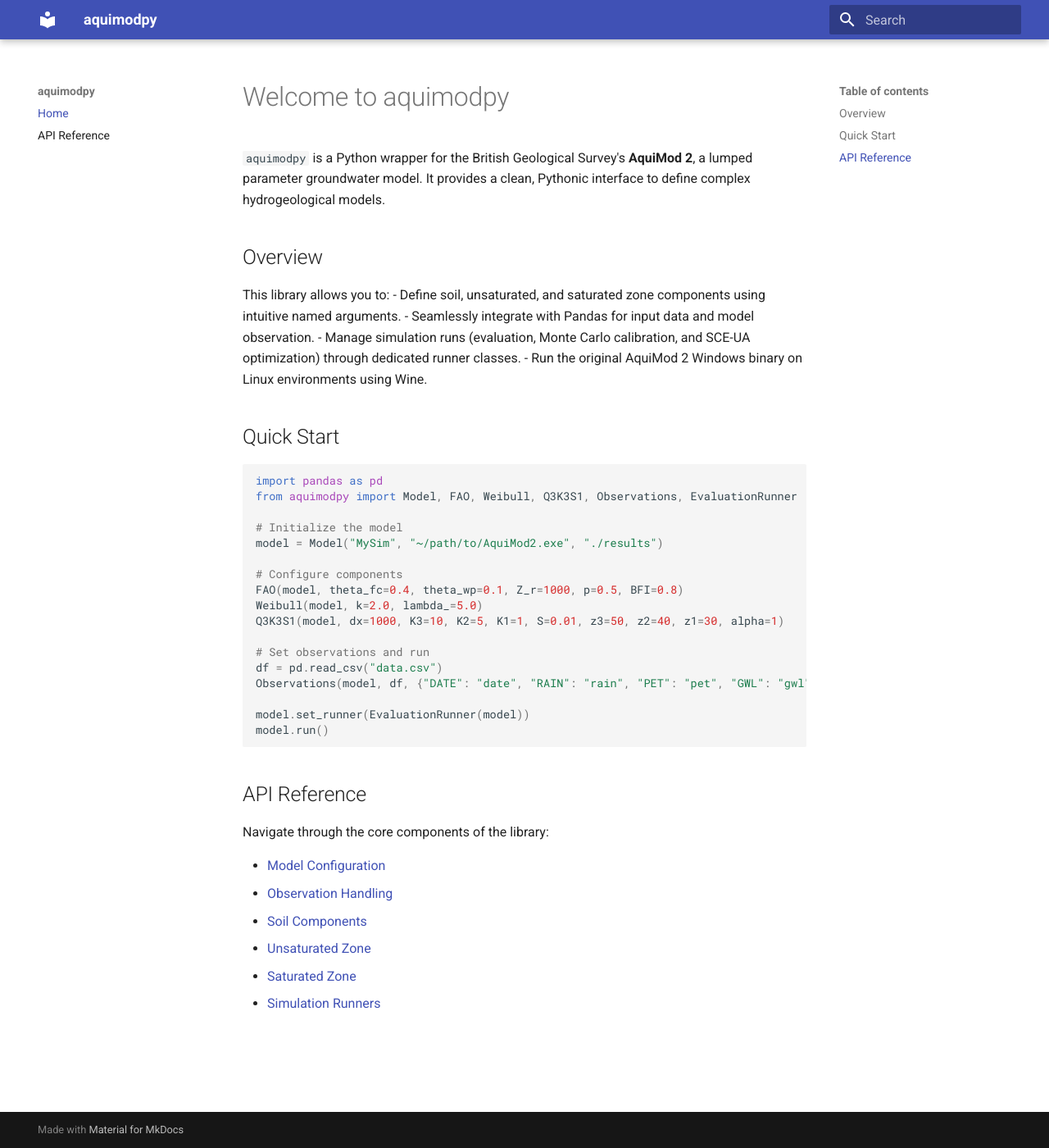
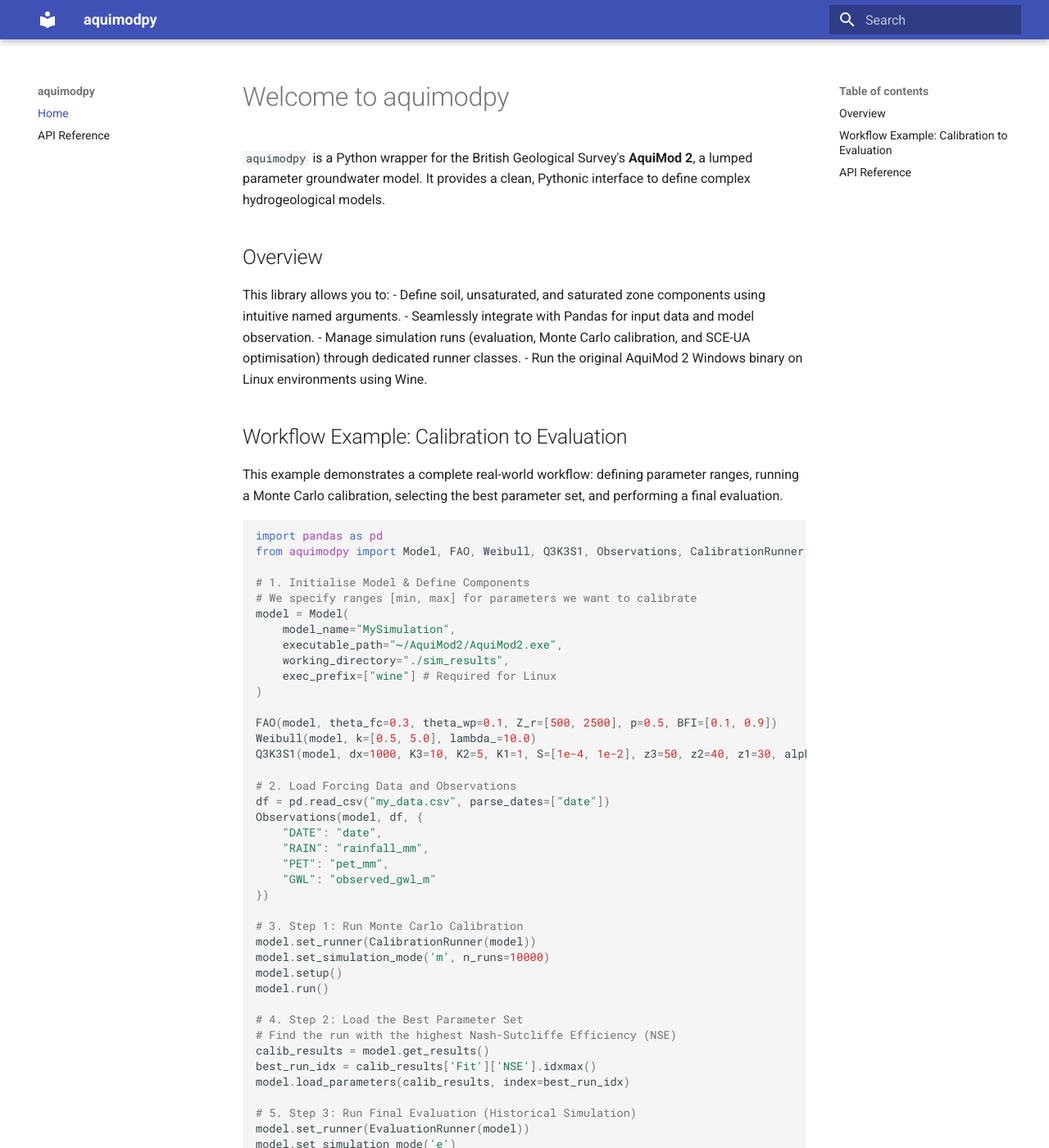
Before and after one commit to afc98/aquimodpy, an MkDocs documentation site: the page built from docs/index.md, in a window 1280 px wide and 1400 px high. Shown: the whole window at 82% size. Built offline with MkDocs 1.6.1 and Material for MkDocs 9.7.7, drawn with Linux system fonts in a browser that asks for light colours; some of the changed text lies outside the part shown.

Commit message:
docs: update README and index with realistic workflow example
- Replace fragmented Quick Start snippets with a cohesive end-to-end workflow.
- Demonstrate model initialization with calibration ranges, Monte Carlo optimization, and parameter loading.
- Show how to extract the best-fitting parameter set using fit metrics (NSE).
- Include final evaluation and guidance for result visualization.

````diff
--- a/docs/index.md
+++ b/docs/index.md
@@ -6,29 +6,63 @@
 This library allows you to:
 - Define soil, unsaturated, and saturated zone components using intuitive named arguments.
 - Seamlessly integrate with Pandas for input data and model observation.
-- Manage simulation runs (evaluation, Monte Carlo calibration, and SCE-UA optimization) through dedicated runner classes.
+- Manage simulation runs (evaluation, Monte Carlo calibration, and SCE-UA optimisation) through dedicated runner classes.
 - Run the original AquiMod 2 Windows binary on Linux environments using Wine.
 
-## Quick Start
+## Workflow Example: Calibration to Evaluation
+
+This example demonstrates a complete real-world workflow: defining parameter ranges, running a Monte Carlo calibration, selecting the best parameter set, and performing a final evaluation.
+
 ```python
 import pandas as pd
-from aquimodpy import Model, FAO, Weibull, Q3K3S1, Observations, EvaluationRunner
+from aquimodpy import Model, FAO, Weibull, Q3K3S1, Observations, CalibrationRunner, EvaluationRunner
 
-# Initialize the model
-model = Model("MySim", "~/path/to/AquiMod2.exe", "./results")
+# 1. Initialise Model & Define Components
+# We specify ranges [min, max] for parameters we want to calibrate
+model = Model(
+    model_name="MySimulation",
+    executable_path="~/AquiMod2/AquiMod2.exe",
+    working_directory="./sim_results",
+    exec_prefix=["wine"] # Required for Linux
+)
 
-# Configure components
-FAO(model, theta_fc=0.4, theta_wp=0.1, Z_r=1000, p=0.5, BFI=0.8)
-Weibull(model, k=2.0, lambda_=5.0)
-Q3K3S1(model, dx=1000, K3=10, K2=5, K1=1, S=0.01, z3=50, z2=40, z1=30, alpha=1)
+FAO(model, theta_fc=0.3, theta_wp=0.1, Z_r=[500, 2500], p=0.5, BFI=[0.1, 0.9])
+Weibull(model, k=[0.5, 5.0], lambda_=10.0)
+Q3K3S1(model, dx=1000, K3=10, K2=5, K1=1, S=[1e-4, 1e-2], z3=50, z2=40, z1=30, alpha=1)
 
-# Set observations and run
-df = pd.read_csv("data.csv")
-Observations(model, df, {"DATE": "date", "RAIN": "rain", "PET": "pet", "GWL": "gwl"})
+# 2. Load Forcing Data and Observations
+df = pd.read_csv("my_data.csv", parse_dates=["date"])
+Observations(model, df, {
+    "DATE": "date",
+    "RAIN": "rainfall_mm",
+    "PET": "pet_mm",
+    "GWL": "observed_gwl_m"
+})
 
+# 3. Step 1: Run Monte Carlo Calibration
+model.set_runner(CalibrationRunner(model))
+model.set_simulation_mode('m', n_runs=10000)
+model.setup()
+model.run()
+
+# 4. Step 2: Load the Best Parameter Set
+# Find the run with the highest Nash-Sutcliffe Efficiency (NSE)
+calib_results = model.get_results()
+best_run_idx = calib_results['Fit']['NSE'].idxmax()
+model.load_parameters(calib_results, index=best_run_idx)
+
+# 5. Step 3: Run Final Evaluation (Historical Simulation)
 model.set_runner(EvaluationRunner(model))
+model.set_simulation_mode('e')
+model.setup()
 model.run()
+
+# 6. Analyse Results
+results = model.get_results()
+print(f"Optimal parameters loaded. NSE: {calib_results['Fit']['NSE'].max():.2f}")
+print(results['Sat'].head())
 ```
+
 
 ## API Reference
 Navigate through the core components of the library:
````
Also changed, not shown: README.md (+43 -70 lines), 4 other files.
